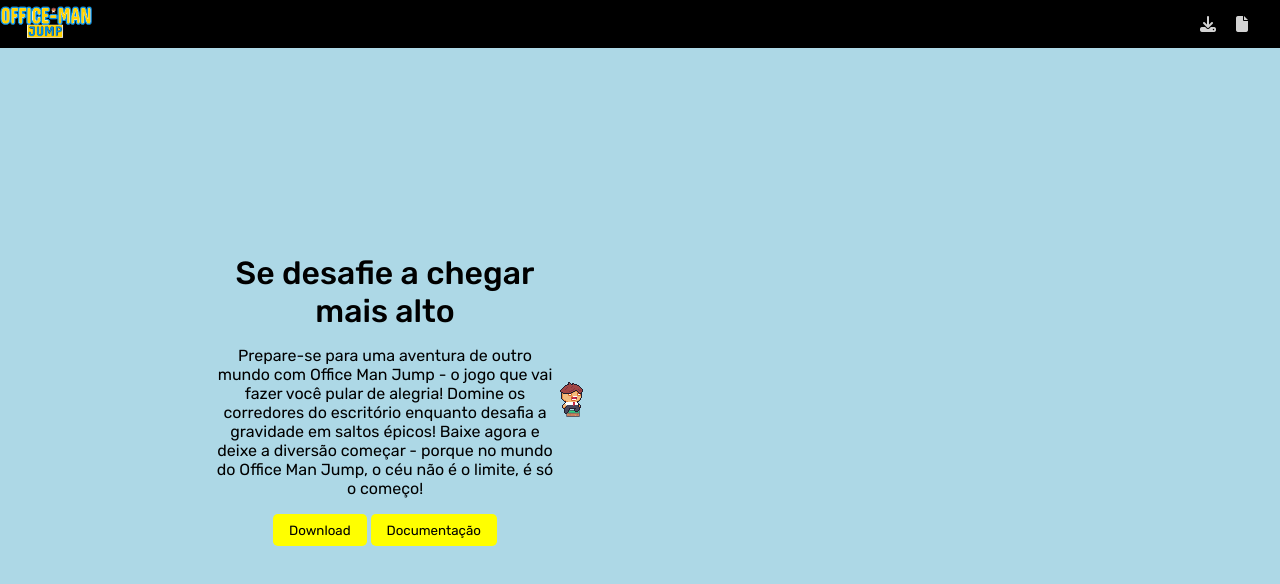
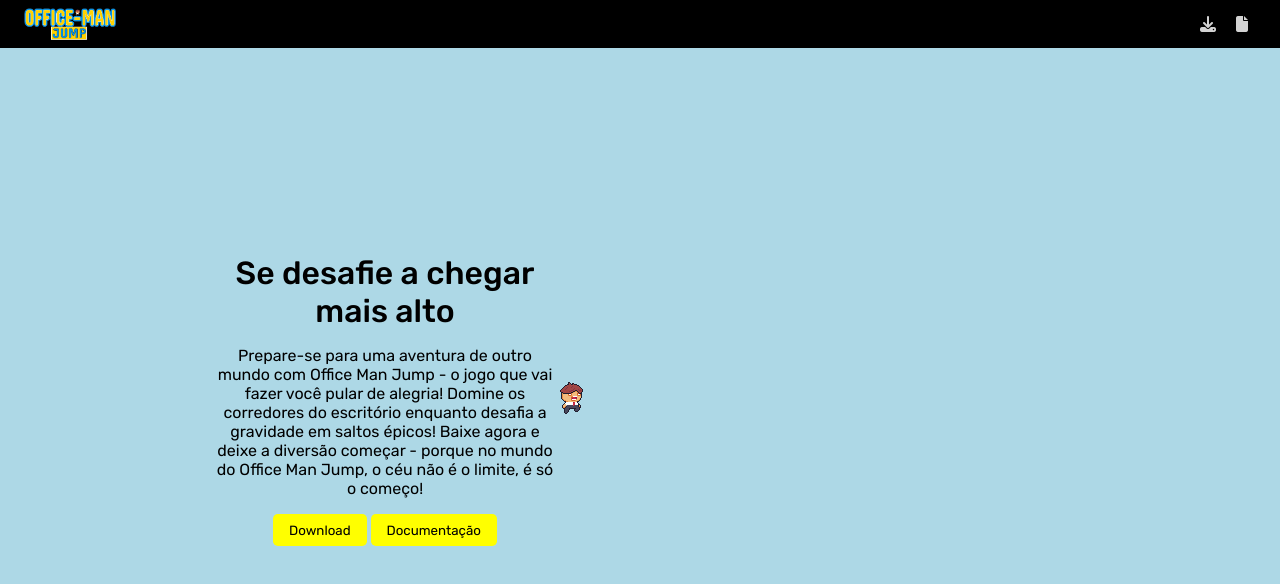
Before and after one commit to philipe-frazao/Office-man-jump.github.io, a plain HTML site: page index.html in a window 1280 px wide. Drawn offline with Linux system fonts and the light colour scheme.

Commit message:
Update style.css

```diff
--- a/style.css
+++ b/style.css
@@ -23,6 +23,9 @@ body {
 
 .side_bar .side_bar_logo {
     width: 10rem;
+    display: flex;
+    align-items: center;
+    margin-left: 1.5rem;
 }
 
 .side_bar .side_bar_logo img {
@@ -93,4 +96,5 @@ main .img_main {
     background-image: url(imagens/platform.png);
     background-repeat: no-repeat;
     background-size: cover;
+    width: 3rem;
 }
```
